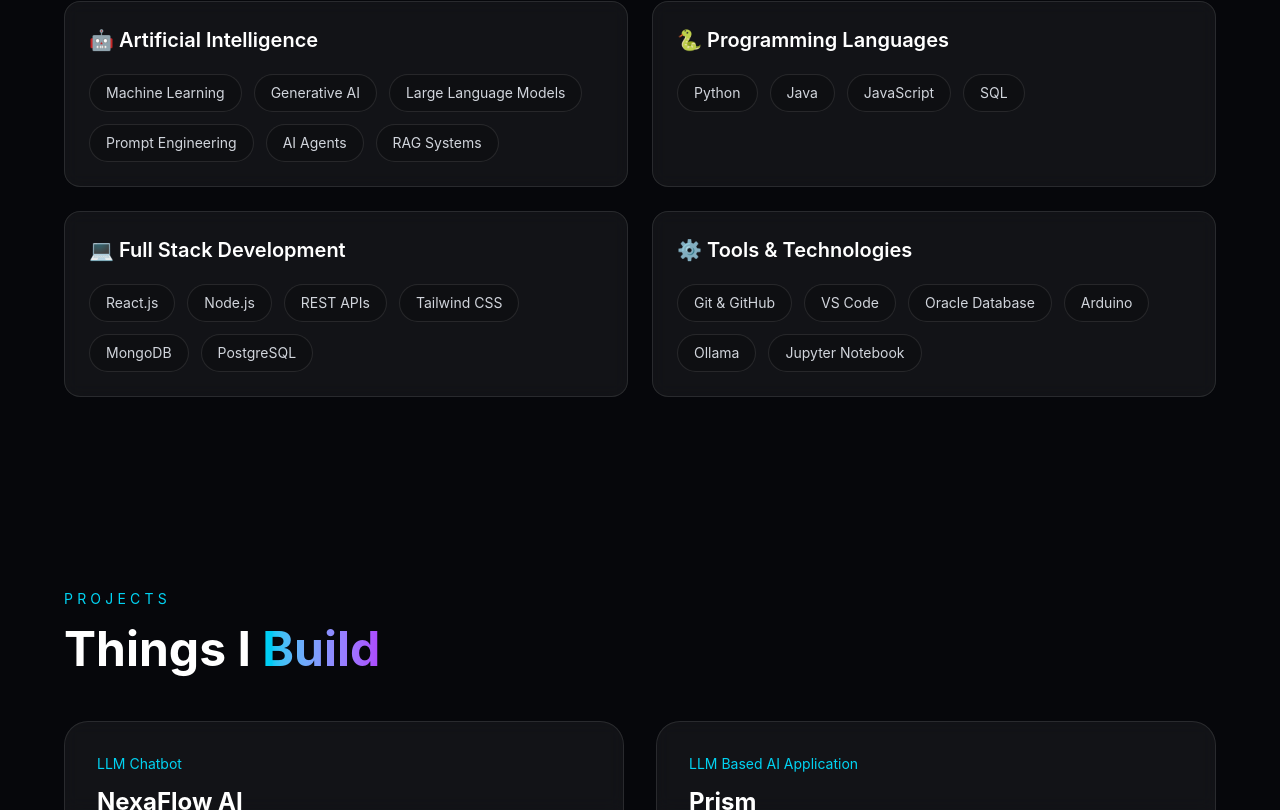
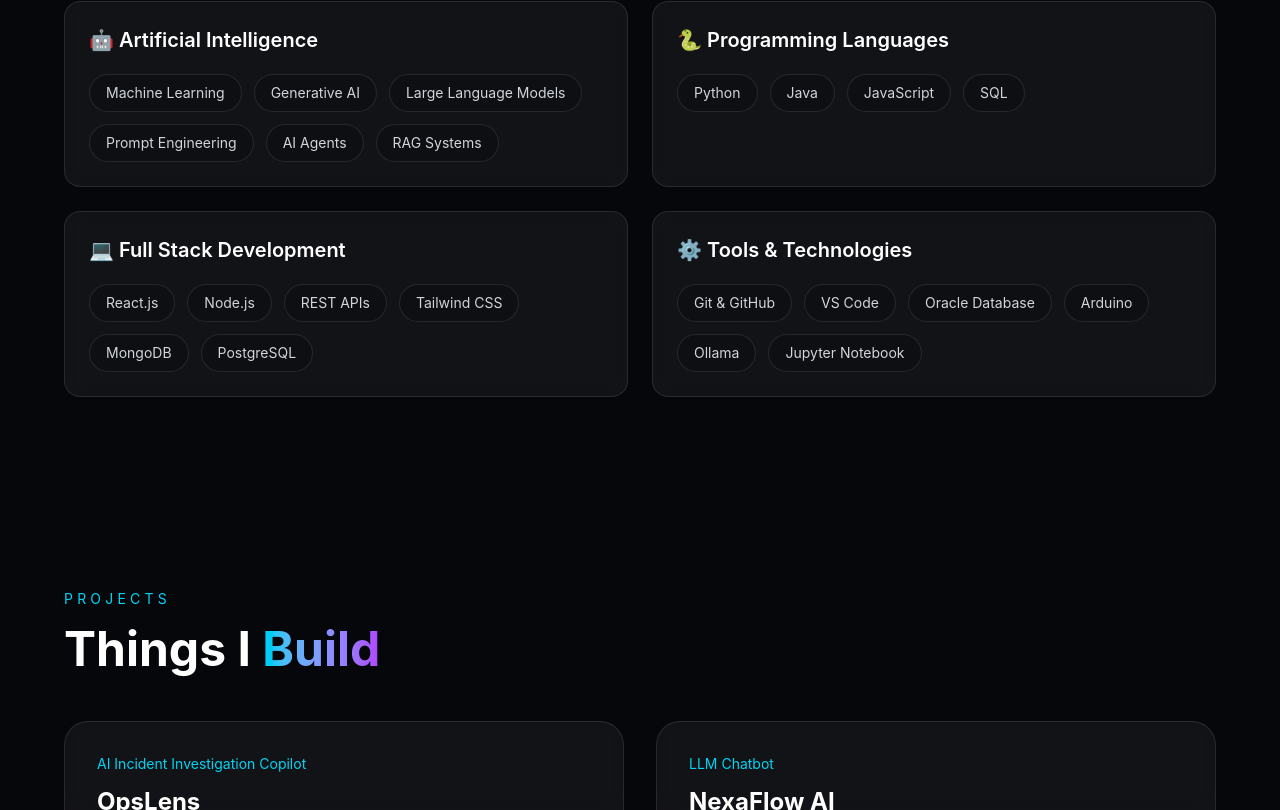
Before and after one commit to rclalithkumar/lalith-kumar-portfolio, a React (Vite) app: page / in a window 1280 px wide. Shown: the part 1990-2800 px from the top of the page. Built offline with nearby package versions, Linux system fonts and the light colour scheme.

Commit message:
Updated Projects

```diff
--- a/src/sections/Projects.tsx
+++ b/src/sections/Projects.tsx
@@ -3,6 +3,23 @@ import { motion } from "framer-motion";
 function Projects() {
 
   const projects = [
+
+  {
+    title: "OpsLens",
+    type: "AI Incident Investigation Copilot",
+    description:
+      "An evidence-driven AI copilot that uses RAG, technical runbooks, incident history, and live web search to investigate production incidents and verify conclusions.",
+    tech: [
+      "Python",
+      "Streamlit",
+      "FAISS",
+      "Sentence Transformers",
+      "Groq",
+      "RAG"
+    ],
+    github: "https://github.com/rclalithkumar/opslens",
+    liveDemo: "https://opslens-5eaegotcusp7mmahahcd3a.streamlit.app/",
+  },
   {
     title: "NexaFlow AI",
     type: "LLM Chatbot",
```
